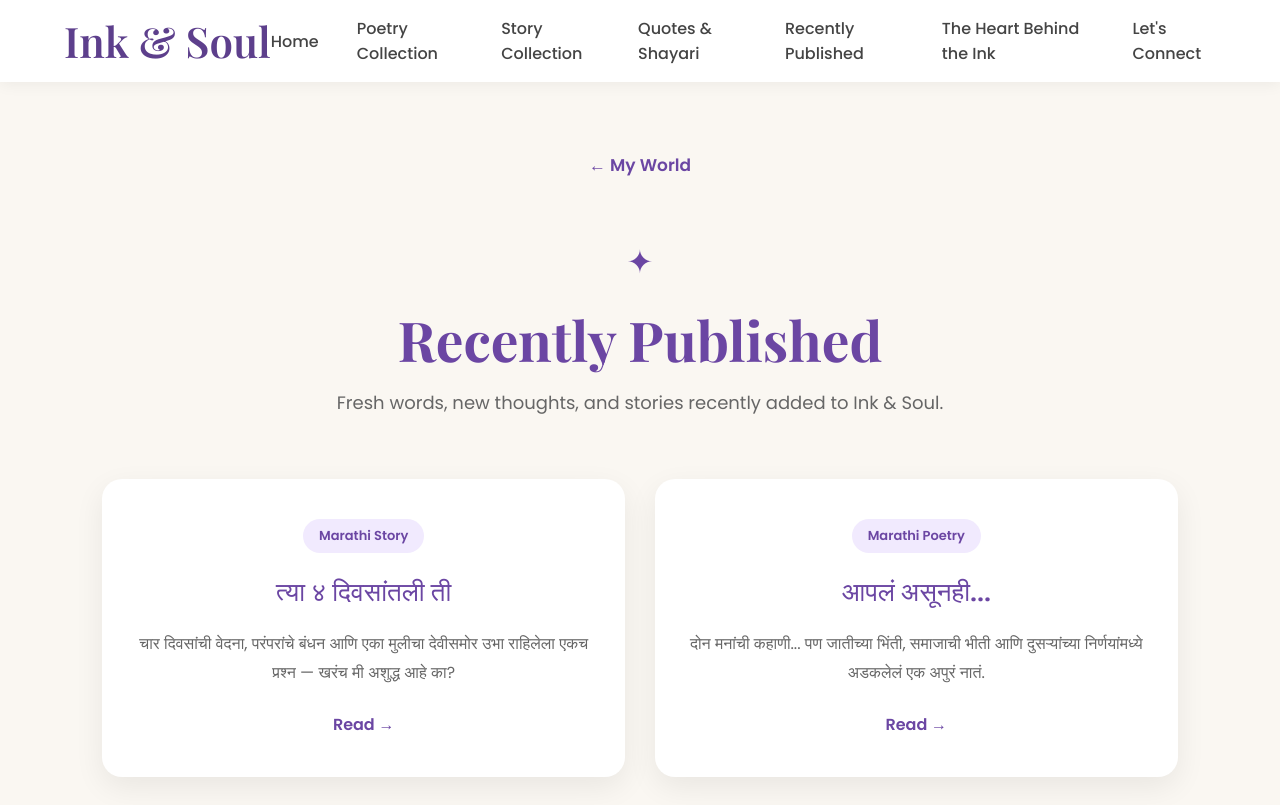
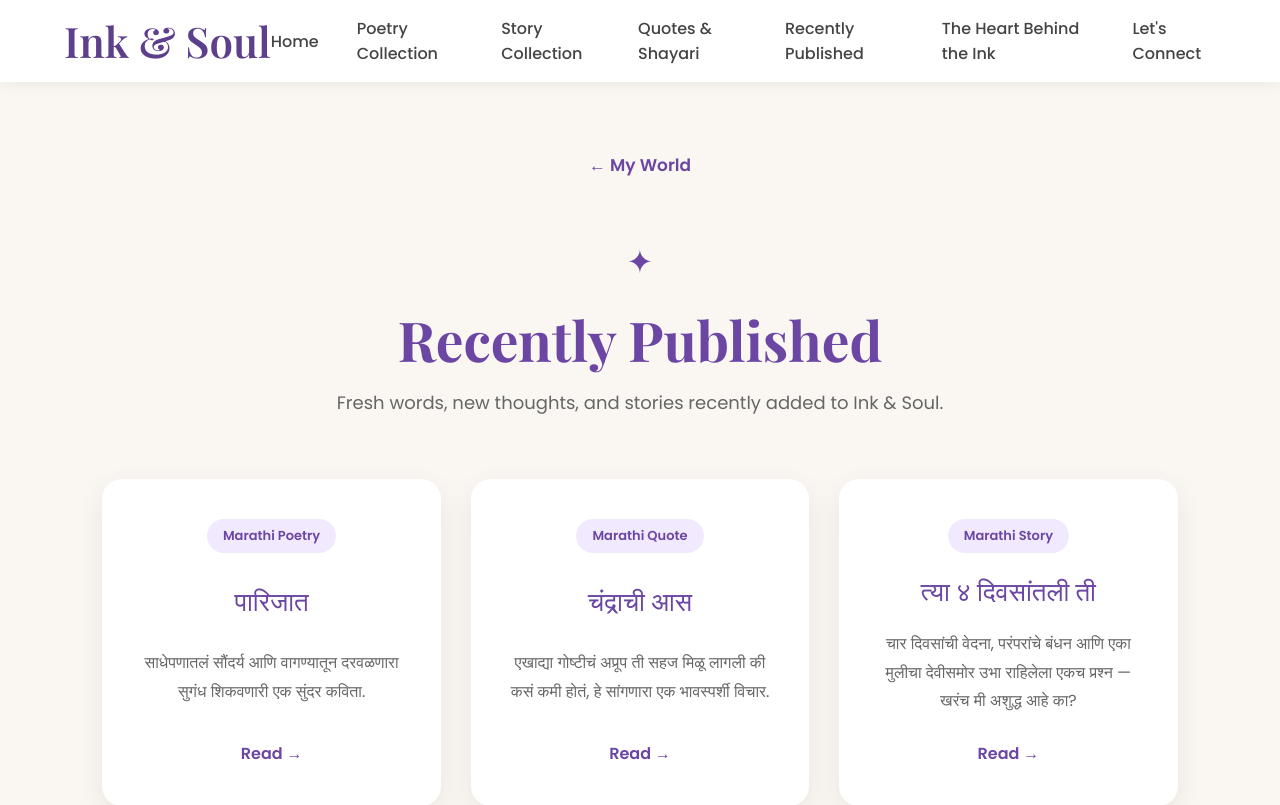
Before and after one commit to shitalsapkal09/ink-and-soul, a React (Vite) app: page /recently-published in a window 1280 px wide. Shown: the top 805 px of the page. Built offline with nearby package versions, Linux system fonts and the light colour scheme; a web font is replaced by a local one.

Commit message:
Add new Marathi quote and update poetry section

```diff
--- a/src/data/marathiPoems.js
+++ b/src/data/marathiPoems.js
@@ -1,4 +1,66 @@
 const marathiPoems = [
+  {
+    id: "parijaat",
+    title: "पारिजात",
+    category: "Nature",
+    language: "Marathi",
+    recentlyPublished: true,
+    content: `कोणी गुलाबाबद्दल,
+कोणी मोगऱ्याबद्दल,
+तर
+कोणी चाफ्याबद्दल
+लिहिलं, बोललं...
+
+मात्र
+या सगळ्यात
+दिसलं नाही ते — ‘पारिजात’
+
+एवढंसं ते फूल,
+मोजून ५ ते ६ पाकळ्या,
+आणि
+त्याला तो छोटासा केशरी देठ...
+
+रात्र होताच
+ते उमलू लागतं,
+कधी एकट्यानं
+तर कधी गुच्छानं...
+
+उमलताच
+आसमंत त्याच्या सुवासाने
+बहरून जातो
+
+त्याचं हे रूप
+सकाळी अजूनच खुलतं.
+
+त्याचा तो सडा
+जमिनीला सजवतो...
+
+अन्
+सूर्य येताच
+तो मात्र मावळतो
+
+रूप त्याचं साधं,
+जगणं त्याचं साधं...
+
+पण
+जगण्याची सुंदरता
+ते शिकवून जातं
+
+सौंदर्य साधं असावं,
+जगणं सहज असावं...
+
+कर्माने मात्र ते दिसावं,
+वागणुकीने आसमंत दरवळावा.
+
+रात्रीतही खुलावं,
+दिवसाही बहरावं...
+
+पण
+पुन्हा
+जन्म मिळालेल्या कुशीतच
+निजावं... `
+  },
+
 
   {
     id: "aapal-asunahi",
--- a/src/data/quotesShayari.js
+++ b/src/data/quotesShayari.js
@@ -1,5 +1,4 @@
 const quotesShayari = [
-
   {
     id: "je-sutla",
     title: "जे सुटलं, त्याची गरज नव्हती...",
@@ -124,8 +123,19 @@ const quotesShayari = [
 कोण कसं वागलं, का वागलं—
 याचा हिशोब आपण नाही,
 कर्मच योग्य वेळी करतं.`
+  },
+
+  {
+    id: "chandrाची-aas",
+    title: "चंद्राची आस",
+    category: "Marathi Quote",
+    recentlyPublished: true,
+    content: `पौर्णिमेच्या चंद्राची आस असते,
+तोपर्यंत रात्र खास वाटते...
+
+पण तोच रोज दिसू लागला,
+की नजर आकाशाकडेही वळत नाही... `
   }
-
 ];
 
 export default quotesShayari;
--- a/src/pages/Marathi.jsx
+++ b/src/pages/Marathi.jsx
@@ -5,6 +5,7 @@ import marathiPoems from "../data/marathiPoems";
 function Marathi() {
   // Exact order wanted on the Marathi page
   const poemOrder = [
+    "parijaat",
     "aapal-asunahi",
     "premachya-vatevarati",
     "ek-premkahani",
--- a/src/pages/RecentlyPublished.jsx
+++ b/src/pages/RecentlyPublished.jsx
@@ -3,6 +3,24 @@ import { Link } from "react-router-dom";
 
 function RecentlyPublished() {
   const recentPosts = [
+    {
+      id: "parijaat",
+      title: "पारिजात",
+      category: "Marathi Poetry",
+      description:
+        "साधेपणातलं सौंदर्य आणि वागण्यातून दरवळणारा सुगंध शिकवणारी एक सुंदर कविता.",
+      link: "/writing/marathi/parijaat",
+    },
+
+
+{
+  id: "chandrाची-aas",
+  title: "चंद्राची आस",
+  category: "Marathi Quote",
+  description:
+    "एखाद्या गोष्टीचं अप्रूप ती सहज मिळू लागली की कसं कमी होतं, हे सांगणारा एक भावस्पर्शी विचार.",
+  link: "/writing/quote/chandrाची-aas",
+},
     {
       id: "tya-4-divasantli-ti",
       title: "त्या ४ दिवसांतली ती",
@@ -10,14 +28,6 @@ function RecentlyPublished() {
       description:
         "चार दिवसांची वेदना, परंपरांचे बंधन आणि एका मुलीचा देवीसमोर उभा राहिलेला एकच प्रश्न — खरंच मी अशुद्ध आहे का?",
       link: "/writing/story/tya-4-divasantli-ti",
-    },
-    {
-      id: "aapal-asunahi",
-      title: "आपलं असूनही...",
-      category: "Marathi Poetry",
-      description:
-        "दोन मनांची कहाणी... पण जातीच्या भिंती, समाजाची भीती आणि दुसऱ्यांच्या निर्णयांमध्ये अडकलेलं एक अपुरं नातं.",
-      link: "/writing/marathi/aapal-asunahi",
     },
   ];
 
```
